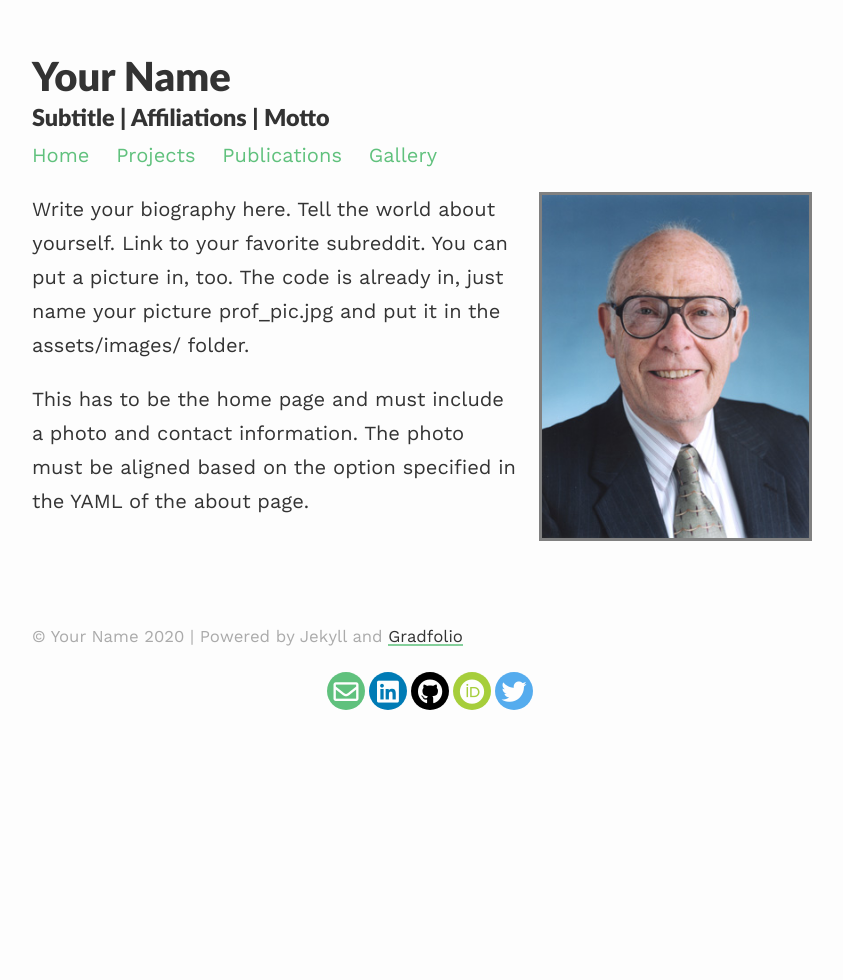
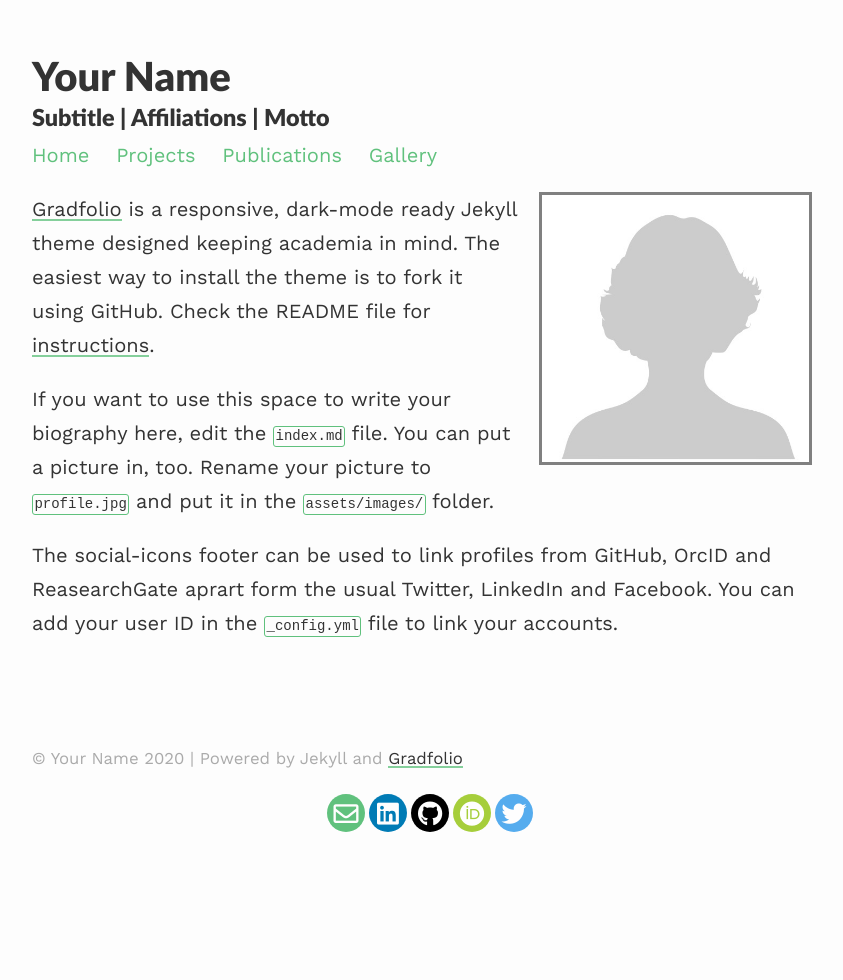
Before and after one commit to jitinnair1/gradfolio, a Jekyll site: the page built from index.md, in a window 1280 px wide. Shown: the whole page, without its empty margins (208-1051 px from the left). Built offline with Jekyll 4.4.1, drawn with Linux system fonts in a browser that asks for light colours; nearby versions of some CDN libraries.

Commit message:
cleanup README and profile page

```diff
--- a/index.md
+++ b/index.md
@@ -3,10 +3,13 @@ layout: about
 permalink: /
 profile:
   align: right
-  image: prof_pic.jpg
+  image: profile.jpg
+  description: Your Name
 published: true
 ---
 
-Write your biography here. Tell the world about yourself. Link to your favorite subreddit. You can put a picture in, too. The code is already in, just name your picture prof_pic.jpg and put it in the assets/images/ folder.
+[Gradfolio](https://github.com/jitinnair1/gradfolio){:target="_blank"} is a responsive, dark-mode ready Jekyll theme designed keeping academia in mind. The easiest way to install the theme is to fork it using GitHub. Check the README file for [instructions](https://github.com/jitinnair1/gradfolio#installation){:target="_blank"}.
 
-This has to be the home page and must include a photo and contact information. The photo must be aligned based on the option specified in the YAML of the about page.
+If you want to use this space to write your biography here, edit the `index.md` file. You can put a picture in, too. Rename your picture to `profile.jpg` and put it in the `assets/images/` folder.
+
+The social-icons footer can be used to link profiles from GitHub, OrcID and ReasearchGate aprart form the usual Twitter, LinkedIn and Facebook. You can add your user ID in the `_config.yml` file to link your accounts.
```
Also changed, not shown: README.md, assets/images/prof_pic.jpg (deleted), assets/images/profile.jpg (added).
